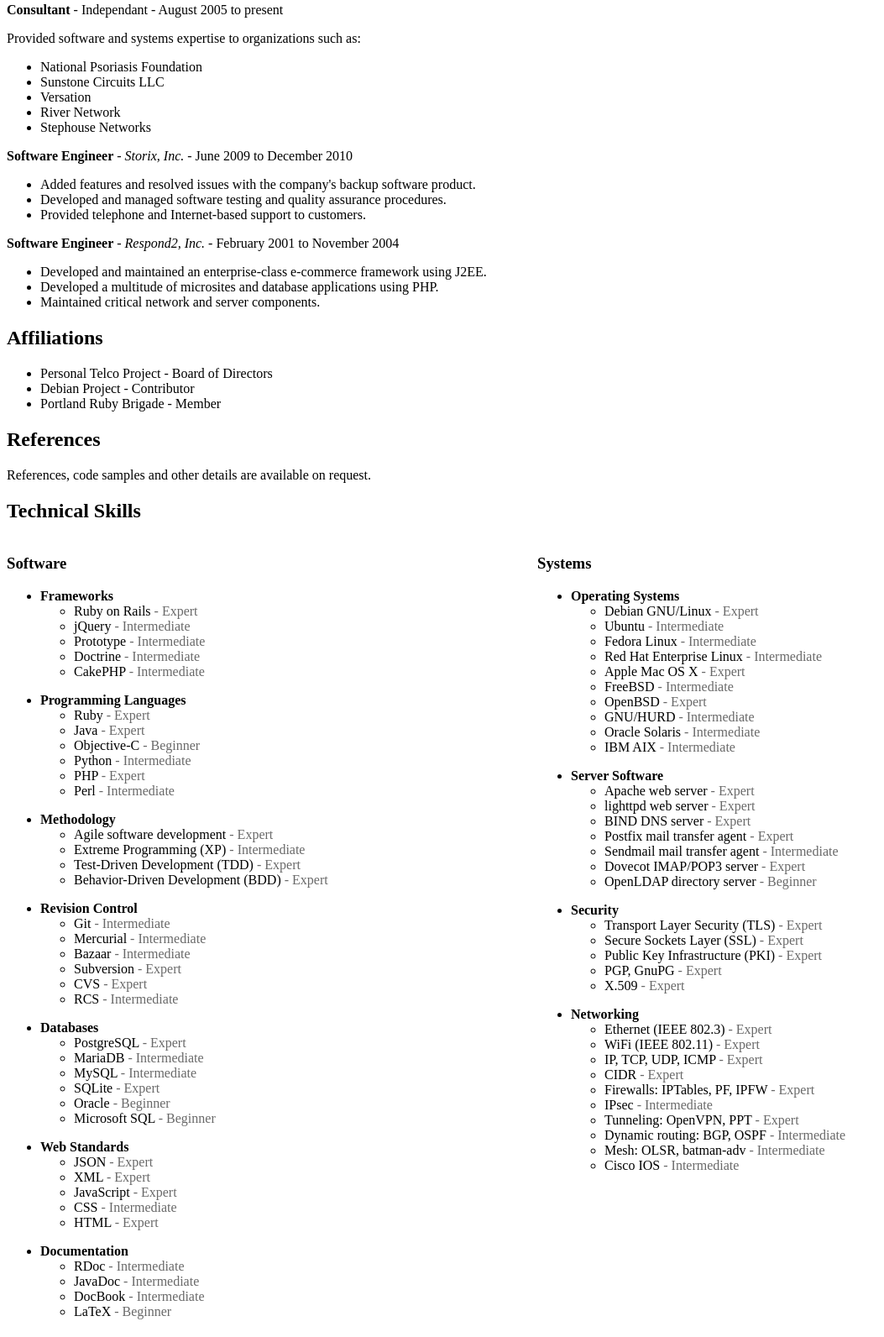
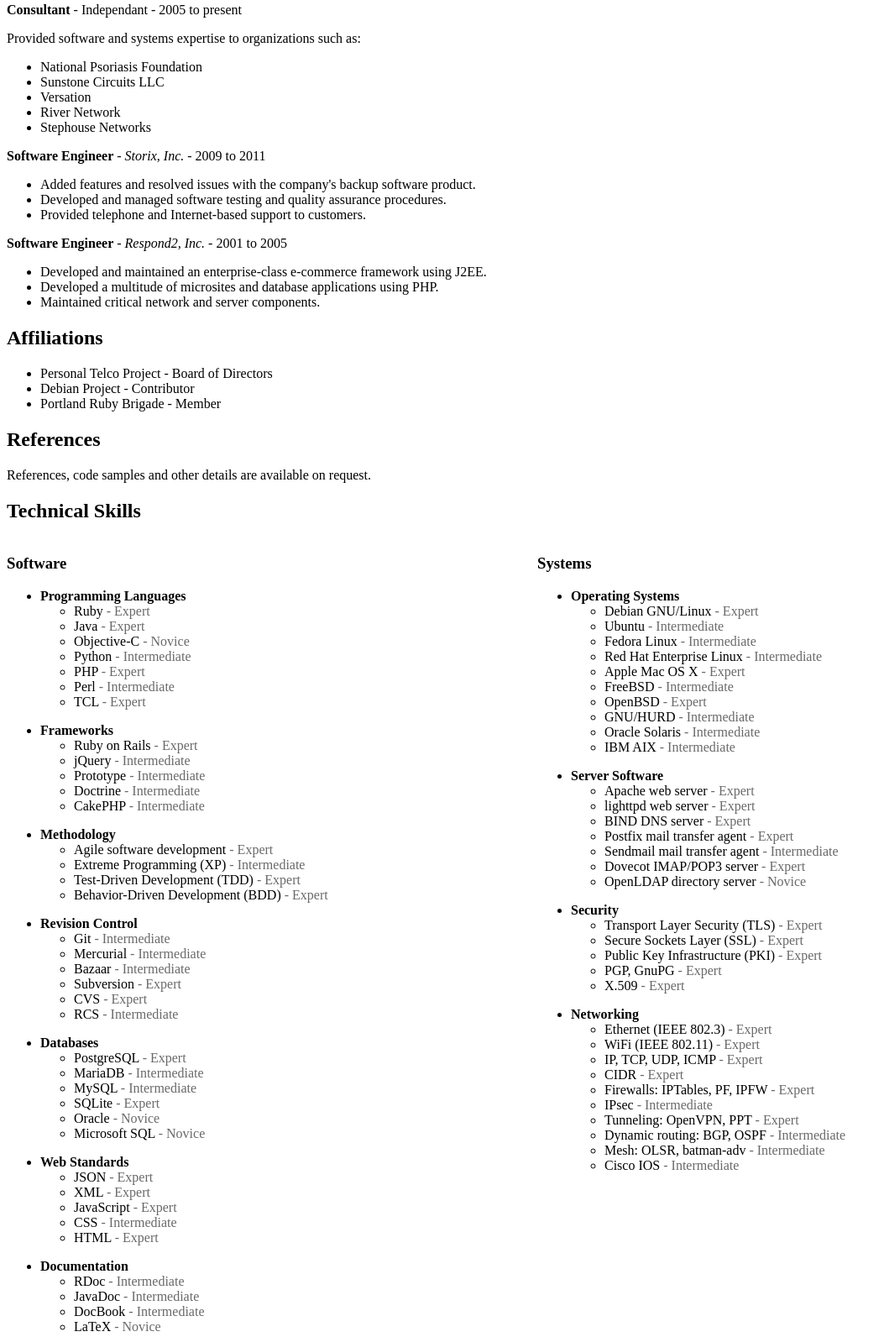
Before and after one commit to keeganquinn/bits, a plain HTML site: page resume.html in a window 1280 px wide. Shown: the part 457-2049 px from the top of the page at 84% size, without its empty margins (0-1053 px from the left). Drawn offline with Linux system fonts and the light colour scheme.

Commit message:
Better wording, added TCL, date corrections.

```diff
--- a/resume.html
+++ b/resume.html
@@ -37,7 +37,7 @@
 
   <h2>Experience</h2>
 
-  <p><b>Consultant</b> - Independant - August 2005 to present</p>
+  <p><b>Consultant</b> - Independant - 2005 to present</p>
 
   <p>Provided software and systems expertise to organizations such as:</p>
 
@@ -50,8 +50,7 @@
   </ul>
 
 
-  <p><b>Software Engineer</b> - <i>Storix, Inc.</i> -
-    June 2009 to December 2010</p>
+  <p><b>Software Engineer</b> - <i>Storix, Inc.</i> - 2009 to 2011</p>
 
   <ul>
     <li>Added features and resolved issues with the company's backup
@@ -62,8 +61,7 @@
   </ul>
 
 
-  <p><b>Software Engineer</b> - <i>Respond2, Inc.</i> -
-    February 2001 to November 2004</p>
+  <p><b>Software Engineer</b> - <i>Respond2, Inc.</i> - 2001 to 2005</p>
 
   <ul>
     <li>Developed and maintained an enterprise-class e-commerce framework
@@ -99,6 +97,26 @@
       <h3>Software</h3>
 
       <ul>
+        <li><b>Programming Languages</b></li>
+        <ul>
+          <li>Ruby
+            <span class="secondary">- Expert</span></li>
+          <li>Java
+            <span class="secondary">- Expert</span></li>
+          <li>Objective-C
+            <span class="secondary">- Novice</span></li>
+          <li>Python
+            <span class="secondary">- Intermediate</span></li>
+          <li>PHP
+            <span class="secondary">- Expert</span></li>
+          <li>Perl
+            <span class="secondary">- Intermediate</span></li>
+          <li>TCL
+            <span class="secondary">- Expert</span></li>
+        </ul>
+      </ul>
+
+      <ul>
         <li><b>Frameworks</b></li>
         <ul>
           <li>Ruby on Rails
@@ -110,24 +128,6 @@
           <li>Doctrine
             <span class="secondary">- Intermediate</span></li>
           <li>CakePHP
-            <span class="secondary">- Intermediate</span></li>
-        </ul>
-      </ul>
-
-      <ul>
-        <li><b>Programming Languages</b></li>
-        <ul>
-          <li>Ruby
-            <span class="secondary">- Expert</span></li>
-          <li>Java
-            <span class="secondary">- Expert</span></li>
-          <li>Objective-C
-            <span class="secondary">- Beginner</span></li>
-          <li>Python
-            <span class="secondary">- Intermediate</span></li>
-          <li>PHP
-            <span class="secondary">- Expert</span></li>
-          <li>Perl
             <span class="secondary">- Intermediate</span></li>
         </ul>
       </ul>
@@ -176,9 +176,9 @@
           <li>SQLite
             <span class="secondary">- Expert</span></li>
           <li>Oracle
-            <span class="secondary">- Beginner</span></li>
+            <span class="secondary">- Novice</span></li>
           <li>Microsoft SQL
-            <span class="secondary">- Beginner</span></li>
+            <span class="secondary">- Novice</span></li>
         </ul>
       </ul>
 
@@ -208,7 +208,7 @@
           <li>DocBook
             <span class="secondary">- Intermediate</span></li>
           <li>LaTeX
-            <span class="secondary">- Beginner</span></li>
+            <span class="secondary">- Novice</span></li>
         </ul>
       </ul>
     </div>
@@ -258,7 +258,7 @@
           <li>Dovecot IMAP/POP3 server
             <span class="secondary">- Expert</span></li>
           <li>OpenLDAP directory server
-            <span class="secondary">- Beginner</span></li>
+            <span class="secondary">- Novice</span></li>
         </ul>
       </ul>
 
```
